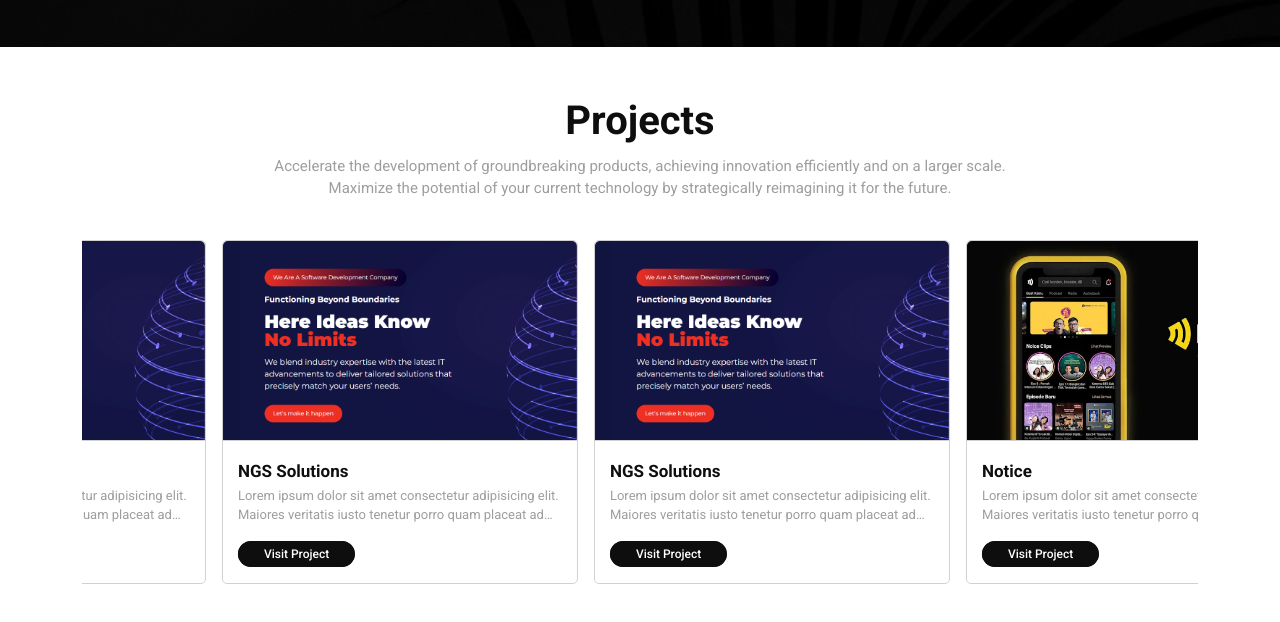
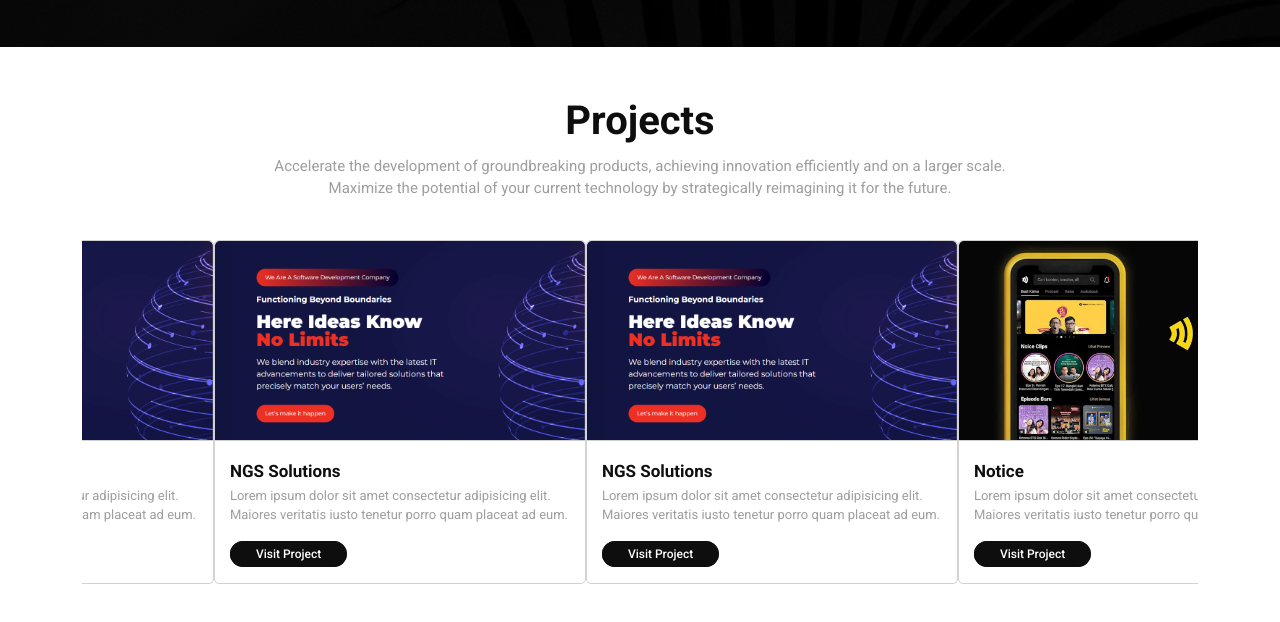
Before and after one commit to muhammadidreesshaikh/Muhammad-Idrees, a plain HTML site: page index.html in a window 1280 px wide. Shown: the part 1589-2211 px from the top of the page. Drawn offline with nearby package versions, Linux system fonts and the light colour scheme.

Commit message:
projects section in cards styling changed

```diff
--- a/css/style.css
+++ b/css/style.css
@@ -445,7 +445,7 @@ a.white-btn-small {
 .projects .projects-main .project-card {
     border: 1px solid var(--gray-color);
     border-radius: 5px;
-    margin: 0 8px;
+    /* margin: 0 8px; */
 }
 
 .projects .project-card .project-img {}
```
